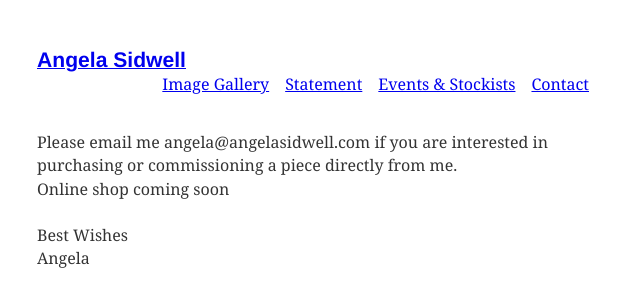
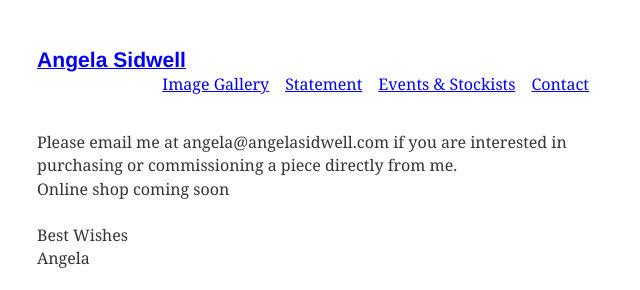
Before and after one commit to chrisfield/angela-sidwell, a Gatsby site: page /events in a window 1280 px wide. Shown: the top 290 px of the page, 319-959 px from the left. Built offline with nearby package versions, Linux system fonts and the light colour scheme; Gatsby itself is replaced by a stand-in of ours.

Commit message:
Fix typo in events

```diff
--- a/src/pages/events.js
+++ b/src/pages/events.js
@@ -4,7 +4,7 @@
 export default () => (
   <Layout>
     <p>
-      Please email me angela@angelasidwell.com if you are interested in purchasing or commissioning a piece directly from me.
+      Please email me at angela@angelasidwell.com if you are interested in purchasing or commissioning a piece directly from me.
       <br />
       Online shop coming soon
       <br /><br/>
```
